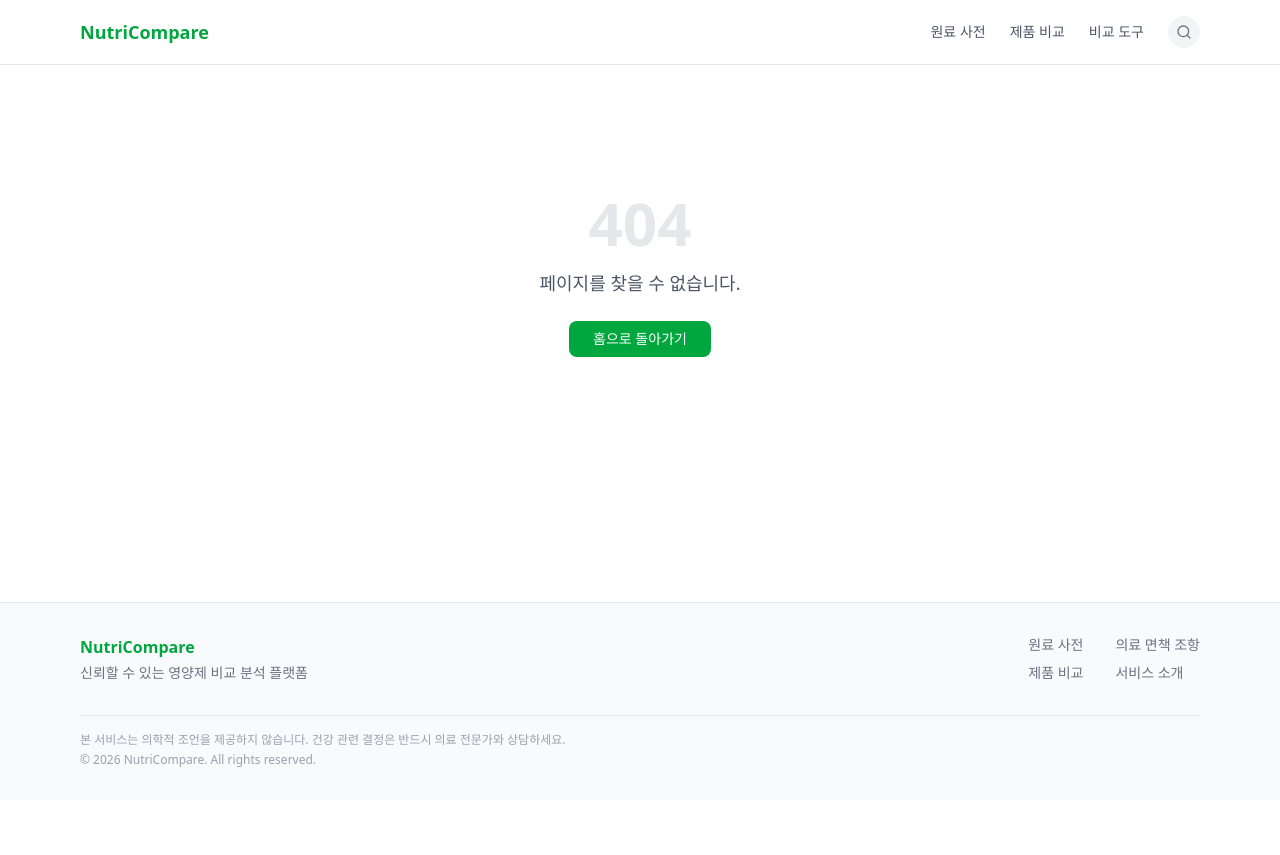
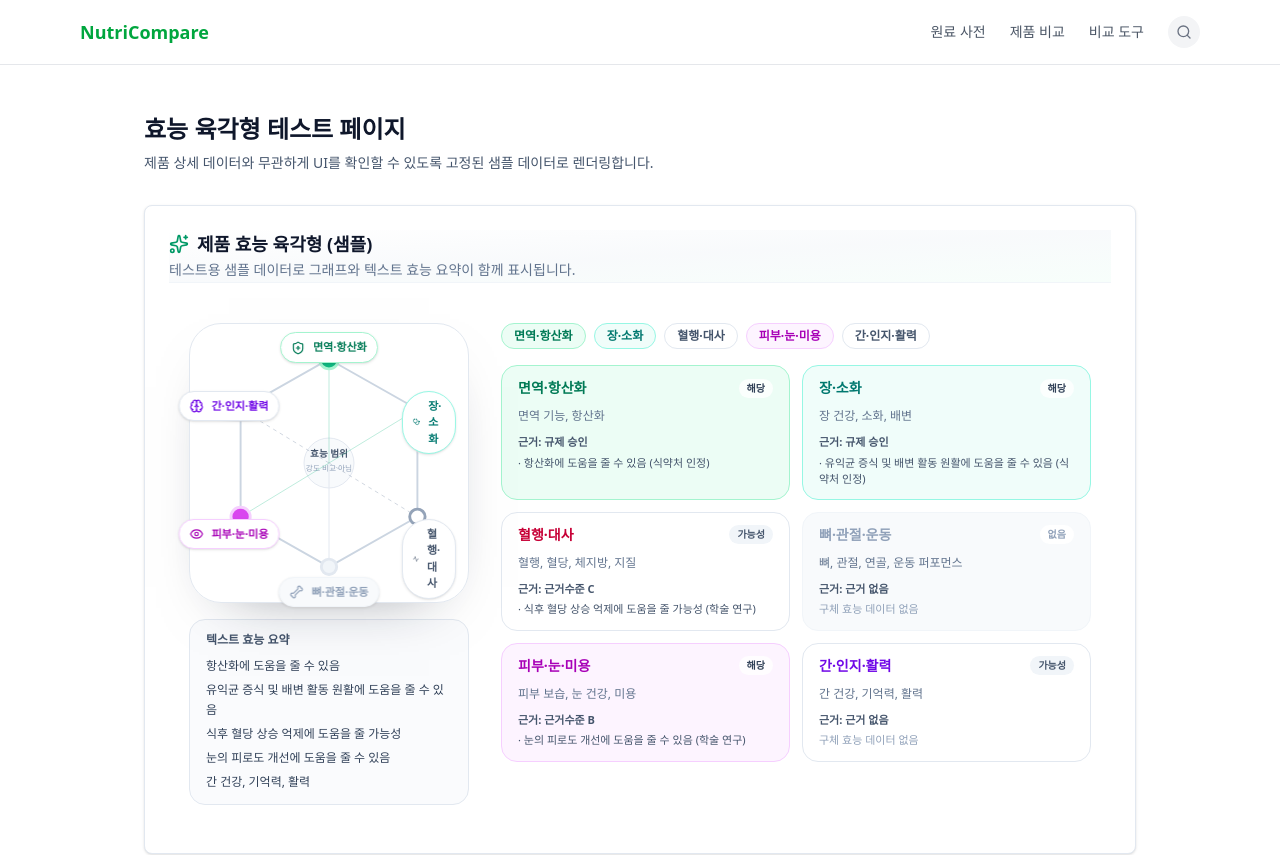
Before and after one commit to lekis1020/my-supplementary, a Next.js app in the folder web/: page /design-lab/benefit-hexagon in a window 1280 px wide. Before the commit this address had no page. Shown: the top 855 px of the page. Before the commit the page ends 800 px from the top, so only its background shows below. Built offline with nearby package versions, Linux system fonts and the light colour scheme.

Commit message:
Refine benefit hexagon layout and evidence details

```diff
--- /dev/null
+++ b/web/src/app/design-lab/benefit-hexagon/page.tsx
@@ -0,0 +1,62 @@
+import { BenefitHexagon } from "@/components/benefit/benefit-hexagon";
+import type { BenefitClaimDetail, BenefitProfileItem } from "@/lib/benefit-profile";
+
+const MOCK_PROFILE: BenefitProfileItem[] = [
+  { key: "immune_antioxidant", state: "active", strength: 3 },
+  { key: "gut_digestive", state: "active", strength: 2 },
+  { key: "cardiometabolic", state: "possible", strength: 1 },
+  { key: "bone_joint_mobility", state: "inactive", strength: 0 },
+  { key: "beauty_vision", state: "active", strength: 2 },
+  { key: "liver_cognitive_vitality", state: "possible", strength: 1 },
+];
+
+const MOCK_CLAIM_DETAILS: BenefitClaimDetail[] = [
+  {
+    key: "immune_antioxidant",
+    claimNameKo: "항산화에 도움을 줄 수 있음",
+    claimScope: "approved_kr",
+    evidenceGrade: "A",
+    isRegulatorApproved: true,
+  },
+  {
+    key: "gut_digestive",
+    claimNameKo: "유익균 증식 및 배변 활동 원활에 도움을 줄 수 있음",
+    claimScope: "approved_kr",
+    evidenceGrade: "A",
+    isRegulatorApproved: true,
+  },
+  {
+    key: "beauty_vision",
+    claimNameKo: "눈의 피로도 개선에 도움을 줄 수 있음",
+    claimScope: "studied",
+    evidenceGrade: "B",
+    isRegulatorApproved: false,
+  },
+  {
+    key: "cardiometabolic",
+    claimNameKo: "식후 혈당 상승 억제에 도움을 줄 가능성",
+    claimScope: "studied",
+    evidenceGrade: "C",
+    isRegulatorApproved: false,
+  },
+];
+
+export default function BenefitHexagonLabPage() {
+  return (
+    <div className="mx-auto min-h-screen max-w-5xl px-4 py-12">
+      <h1 className="text-2xl font-bold text-slate-900">효능 육각형 테스트 페이지</h1>
+      <p className="mt-2 text-sm text-slate-600">
+        제품 상세 데이터와 무관하게 UI를 확인할 수 있도록 고정된 샘플 데이터로 렌더링합니다.
+      </p>
+
+      <div className="mt-8">
+        <BenefitHexagon
+          title="제품 효능 육각형 (샘플)"
+          description="테스트용 샘플 데이터로 그래프와 텍스트 효능 요약이 함께 표시됩니다."
+          profile={MOCK_PROFILE}
+          claimDetails={MOCK_CLAIM_DETAILS}
+        />
+      </div>
+    </div>
+  );
+}
--- a/web/src/app/ingredients/[slug]/page.tsx
+++ b/web/src/app/ingredients/[slug]/page.tsx
@@ -4,7 +4,7 @@ import { createClient } from "@/lib/supabase/server";
 import { Badge } from "@/components/ui/badge";
 import { Card, CardHeader, CardTitle, CardContent } from "@/components/ui/card";
 import { BenefitHexagon } from "@/components/benefit/benefit-hexagon";
-import { buildBenefitProfile } from "@/lib/benefit-profile";
+import { buildBenefitClaimDetails, buildBenefitProfile } from "@/lib/benefit-profile";
 import {
   getIngredientCategory,
   getIngredientCategoryLabel,
@@ -121,6 +121,7 @@ export default async function IngredientDetailPage({ params }: Props) {
   const productCount = productsRes.count ?? productLinks.length;
   const category = getIngredientCategory(ingredient.ingredient_type);
   const benefitProfile = buildBenefitProfile(ingredientClaims);
+  const benefitClaimDetails = buildBenefitClaimDetails(ingredientClaims);
 
   return (
     <div className="mx-auto max-w-4xl px-4 py-12">
@@ -177,6 +178,7 @@ export default async function IngredientDetailPage({ params }: Props) {
           title="효능 육각형"
           description="강도 비교가 아니라, 이 원료가 어떤 효능 축에 관련되는지를 빠르게 읽기 위한 요약입니다."
           profile={benefitProfile}
+          claimDetails={benefitClaimDetails}
         />
 
         {/* 기능성/효능 */}
--- a/web/src/app/products/[id]/page.tsx
+++ b/web/src/app/products/[id]/page.tsx
@@ -4,7 +4,7 @@ import { createClient } from "@/lib/supabase/server";
 import { BenefitHexagon } from "@/components/benefit/benefit-hexagon";
 import { Badge } from "@/components/ui/badge";
 import { Card, CardHeader, CardTitle, CardContent } from "@/components/ui/card";
-import { buildBenefitProfile } from "@/lib/benefit-profile";
+import { buildBenefitClaimDetails, buildBenefitProfile } from "@/lib/benefit-profile";
 import { getIngredientHref } from "@/lib/utils";
 import { ArrowLeft, Tag, FileText } from "lucide-react";
 import type { Metadata } from "next";
@@ -65,11 +65,12 @@ export default async function ProductDetailPage({ params }: Props) {
     ? (
         await supabase
           .from("ingredient_claims")
-          .select("ingredient_id, evidence_grade, is_regulator_approved, claims(claim_category, claim_scope)")
+          .select("ingredient_id, evidence_grade, is_regulator_approved, raw_claim_text, claims(claim_category, claim_scope, claim_name_ko)")
           .in("ingredient_id", ingredientIds)
       ).data ?? []
     : [];
-  const benefitProfile = buildBenefitProfile(productClaims as any[]);
+  const benefitProfile = buildBenefitProfile(productClaims);
+  const benefitClaimDetails = buildBenefitClaimDetails(productClaims);
 
   return (
     <div className="mx-auto max-w-4xl px-4 py-12">
@@ -112,6 +113,7 @@ export default async function ProductDetailPage({ params }: Props) {
           title="제품 효능 육각형"
           description="포함된 원료의 기능성 데이터를 묶어, 이 제품이 어느 효능 축을 커버하는지 요약한 시각화입니다."
           profile={benefitProfile}
+          claimDetails={benefitClaimDetails}
         />
 
         {/* 원료 조성 */}
--- a/web/src/components/benefit/benefit-hexagon.tsx
+++ b/web/src/components/benefit/benefit-hexagon.tsx
@@ -11,9 +11,10 @@ import { Card, CardContent, CardHeader, CardTitle } from "@/components/ui/card";
 import {
   BENEFIT_CATEGORY_ORDER,
   type BenefitCategoryKey,
+  type BenefitClaimDetail,
   type BenefitProfileItem,
 } from "@/lib/benefit-profile";
-import { cn } from "@/lib/utils";
+import { cn, getClaimScopeLabel } from "@/lib/utils";
 
 const CATEGORY_META: Record<
   BenefitCategoryKey,
@@ -87,28 +88,70 @@ const VERTEX_LAYOUT: Record<
   BenefitCategoryKey,
   { x: number; y: number; labelX: number; labelY: number; labelAlign: string }
 > = {
-  immune_antioxidant: { x: 128, y: 16, labelX: 50, labelY: 2, labelAlign: "left-1/2 -translate-x-1/2" },
-  gut_digestive: { x: 220, y: 68, labelX: 82, labelY: 18, labelAlign: "left-full -translate-x-full" },
-  cardiometabolic: { x: 220, y: 180, labelX: 82, labelY: 72, labelAlign: "left-full -translate-x-full" },
-  bone_joint_mobility: { x: 128, y: 232, labelX: 50, labelY: 90, labelAlign: "left-1/2 -translate-x-1/2" },
-  beauty_vision: { x: 36, y: 180, labelX: 18, labelY: 72, labelAlign: "left-0" },
-  liver_cognitive_vitality: { x: 36, y: 68, labelX: 18, labelY: 18, labelAlign: "left-0" },
+  immune_antioxidant: { x: 128, y: 16, labelX: 50, labelY: 3, labelAlign: "left-1/2 -translate-x-1/2" },
+  gut_digestive: { x: 220, y: 68, labelX: 86, labelY: 24, labelAlign: "left-1/2 -translate-x-1/2" },
+  cardiometabolic: { x: 220, y: 180, labelX: 86, labelY: 70, labelAlign: "left-1/2 -translate-x-1/2" },
+  bone_joint_mobility: { x: 128, y: 232, labelX: 50, labelY: 91, labelAlign: "left-1/2 -translate-x-1/2" },
+  beauty_vision: { x: 36, y: 180, labelX: 14, labelY: 70, labelAlign: "left-1/2 -translate-x-1/2" },
+  liver_cognitive_vitality: { x: 36, y: 68, labelX: 14, labelY: 24, labelAlign: "left-1/2 -translate-x-1/2" },
 };
+
+function getEvidenceLabel(details: BenefitClaimDetail[]): string {
+  if (details.some((detail) => detail.isRegulatorApproved)) {
+    return "규제 승인";
+  }
+  if (details.some((detail) => detail.evidenceGrade === "A")) {
+    return "근거수준 A";
+  }
+  if (details.some((detail) => detail.evidenceGrade === "B")) {
+    return "근거수준 B";
+  }
+  if (details.some((detail) => detail.evidenceGrade)) {
+    const firstGrade = details.find((detail) => detail.evidenceGrade)?.evidenceGrade;
+    return `근거수준 ${firstGrade}`;
+  }
+  return "근거수준 미기재";
+}
 
 export function BenefitHexagon({
   title,
   description,
   profile,
+  claimDetails = [],
 }: {
   title: string;
   description: string;
   profile: BenefitProfileItem[];
+  claimDetails?: BenefitClaimDetail[];
 }) {
   const items = BENEFIT_CATEGORY_ORDER.map((key) => {
     const item = profile.find((entry) => entry.key === key);
     return item ?? { key, state: "inactive" as const, strength: 0 as const };
   });
   const activeItems = items.filter((item) => item.state !== "inactive");
+
+  const groupedClaimDetails = BENEFIT_CATEGORY_ORDER.reduce<Record<BenefitCategoryKey, BenefitClaimDetail[]>>(
+    (acc, key) => {
+      acc[key] = claimDetails.filter((detail) => detail.key === key);
+      return acc;
+    },
+    {
+      immune_antioxidant: [],
+      gut_digestive: [],
+      cardiometabolic: [],
+      bone_joint_mobility: [],
+      beauty_vision: [],
+      liver_cognitive_vitality: [],
+    },
+  );
+
+  const textBenefitLines = activeItems.flatMap((item) => {
+    const details = groupedClaimDetails[item.key];
+    if (details.length === 0) {
+      return [CATEGORY_META[item.key].fullLabel];
+    }
+    return details.map((detail) => detail.claimNameKo);
+  });
 
   return (
     <Card className="overflow-hidden border-slate-200 shadow-sm">
@@ -119,8 +162,8 @@ export function BenefitHexagon({
         </CardTitle>
         <p className="text-sm leading-6 text-slate-500">{description}</p>
       </CardHeader>
-      <CardContent className="grid gap-8 px-5 py-6 lg:grid-cols-[280px_minmax(0,1fr)] lg:items-center">
-        <div className="mx-auto w-full max-w-[280px]">
+      <CardContent className="grid gap-8 px-5 py-6 lg:grid-cols-[280px_minmax(0,1fr)] lg:items-start">
+        <div className="mx-auto w-full max-w-[280px] space-y-4">
           <div className="relative aspect-square rounded-[2rem] border border-slate-200 bg-white/90 shadow-[0_24px_60px_-40px_rgba(15,23,42,0.55)]">
             <svg
               viewBox="0 0 256 248"
@@ -188,7 +231,7 @@ export function BenefitHexagon({
                 <div
                   key={item.key}
                   className={cn(
-                    "absolute flex items-center gap-2 rounded-full border px-3 py-1.5 text-[11px] font-semibold shadow-sm backdrop-blur",
+                    "absolute flex items-center gap-2 rounded-full border px-2.5 py-1.5 text-[11px] font-semibold shadow-sm backdrop-blur",
                     layout.labelAlign,
                     meta.colorClass,
                     item.state === "active"
@@ -207,6 +250,21 @@ export function BenefitHexagon({
                 </div>
               );
             })}
+          </div>
+
+          <div className="rounded-2xl border border-slate-200 bg-slate-50/70 px-4 py-3">
+            <p className="text-xs font-semibold text-slate-600">텍스트 효능 요약</p>
+            {textBenefitLines.length > 0 ? (
+              <div className="mt-2 space-y-1 text-xs leading-5 text-slate-700">
+                {textBenefitLines.map((benefitText, index) => (
+                  <p key={`${benefitText}-${index}`}>{benefitText}</p>
+                ))}
+              </div>
+            ) : (
+              <p className="mt-2 text-xs leading-5 text-slate-500">
+                텍스트로 표시할 수 있는 효능 정보가 아직 충분하지 않습니다.
+              </p>
+            )}
           </div>
         </div>
 
@@ -239,6 +297,8 @@ export function BenefitHexagon({
           <div className="grid gap-3 sm:grid-cols-2">
             {items.map((item) => {
               const meta = CATEGORY_META[item.key];
+              const details = groupedClaimDetails[item.key];
+              const detailPreview = details.slice(0, 2);
               return (
                 <div
                   key={item.key}
@@ -269,6 +329,24 @@ export function BenefitHexagon({
                     </span>
                   </div>
                   <p className="mt-2 text-xs leading-5 text-slate-500">{meta.fullLabel}</p>
+                  <p className="mt-2 text-[11px] font-semibold text-slate-600">
+                    근거: {details.length > 0 ? getEvidenceLabel(details) : "근거 없음"}
+                  </p>
+                  {detailPreview.length > 0 ? (
+                    <div className="mt-1 space-y-1">
+                      {detailPreview.map((detail, idx) => (
+                        <p key={`${detail.claimNameKo}-${idx}`} className="text-[11px] leading-4 text-slate-600">
+                          · {detail.claimNameKo}
+                          {detail.claimScope ? ` (${getClaimScopeLabel(detail.claimScope)})` : ""}
+                        </p>
+                      ))}
+                      {details.length > detailPreview.length && (
+                        <p className="text-[11px] text-slate-400">외 {details.length - detailPreview.length}건</p>
+                      )}
+                    </div>
+                  ) : (
+                    <p className="mt-1 text-[11px] text-slate-400">구체 효능 데이터 없음</p>
+                  )}
                 </div>
               );
             })}
--- a/web/src/lib/benefit-profile.ts
+++ b/web/src/lib/benefit-profile.ts
@@ -16,12 +16,22 @@ export interface BenefitProfileItem {
   strength: 0 | 1 | 2;
 }
 
+export interface BenefitClaimDetail {
+  key: BenefitCategoryKey;
+  claimNameKo: string;
+  claimScope: string | null;
+  evidenceGrade: string | null;
+  isRegulatorApproved: boolean;
+}
+
 interface ClaimShape {
   evidence_grade?: string | null;
   is_regulator_approved?: boolean | null;
+  raw_claim_text?: string | null;
   claims?: {
     claim_category?: string | null;
     claim_scope?: string | null;
+    claim_name_ko?: string | null;
   } | null;
 }
 
@@ -101,3 +111,43 @@ export function buildBenefitProfile(claims: ClaimShape[]): BenefitProfileItem[]
     };
   });
 }
+
+export function buildBenefitClaimDetails(claims: ClaimShape[]): BenefitClaimDetail[] {
+  const detailMap = new Map<string, BenefitClaimDetail>();
+
+  claims.forEach((claim) => {
+    const key = mapClaimCategoryToBenefitCategory(claim.claims?.claim_category);
+    if (!key) {
+      return;
+    }
+
+    const claimNameKo = claim.claims?.claim_name_ko?.trim() || claim.raw_claim_text?.trim();
+    if (!claimNameKo) {
+      return;
+    }
+
+    const mapKey = `${key}:${claimNameKo}`;
+    const previous = detailMap.get(mapKey);
+    const nextDetail: BenefitClaimDetail = {
+      key,
+      claimNameKo,
+      claimScope: claim.claims?.claim_scope ?? null,
+      evidenceGrade: claim.evidence_grade ?? null,
+      isRegulatorApproved: Boolean(claim.is_regulator_approved),
+    };
+
+    if (!previous) {
+      detailMap.set(mapKey, nextDetail);
+      return;
+    }
+
+    const previousScore = Number(previous.isRegulatorApproved) * 10 + Number(previous.evidenceGrade === "A") * 3 + Number(previous.evidenceGrade === "B") * 2 + Number(Boolean(previous.evidenceGrade));
+    const nextScore = Number(nextDetail.isRegulatorApproved) * 10 + Number(nextDetail.evidenceGrade === "A") * 3 + Number(nextDetail.evidenceGrade === "B") * 2 + Number(Boolean(nextDetail.evidenceGrade));
+
+    if (nextScore > previousScore) {
+      detailMap.set(mapKey, nextDetail);
+    }
+  });
+
+  return Array.from(detailMap.values());
+}
```
